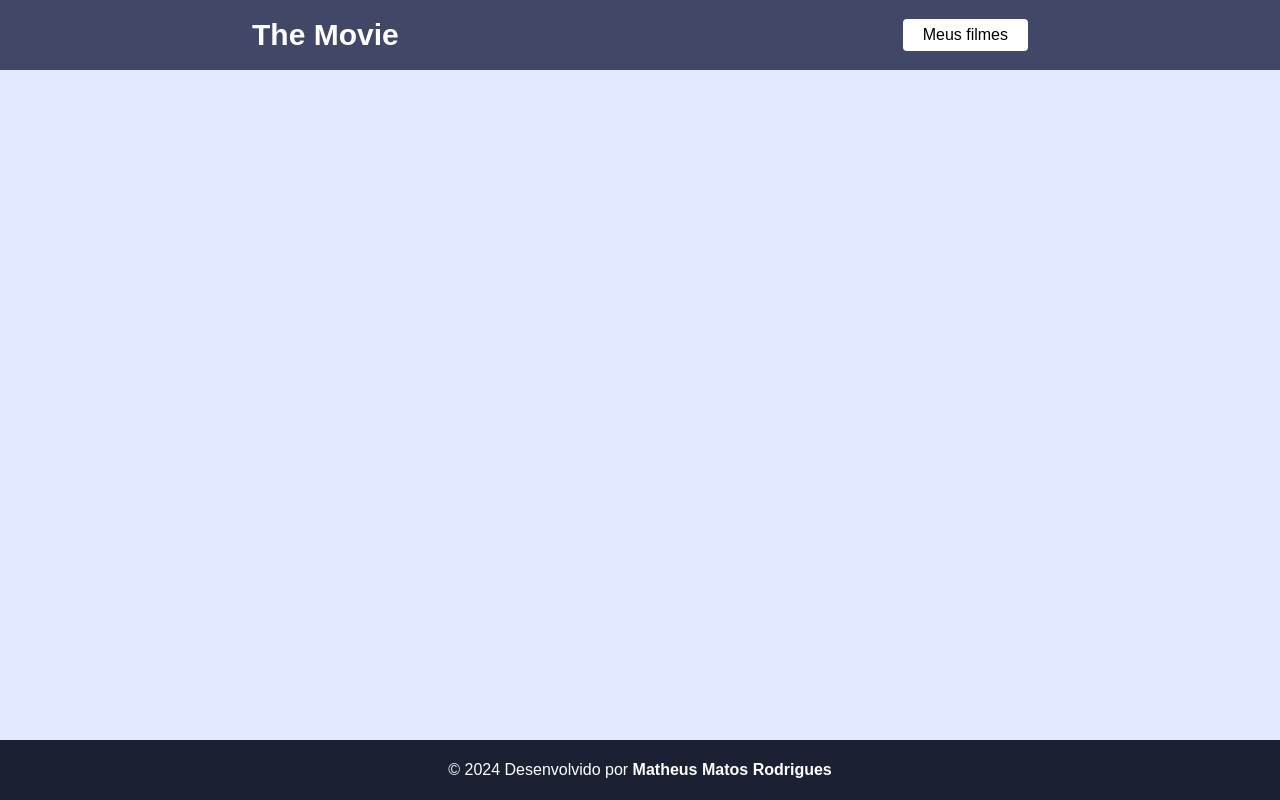
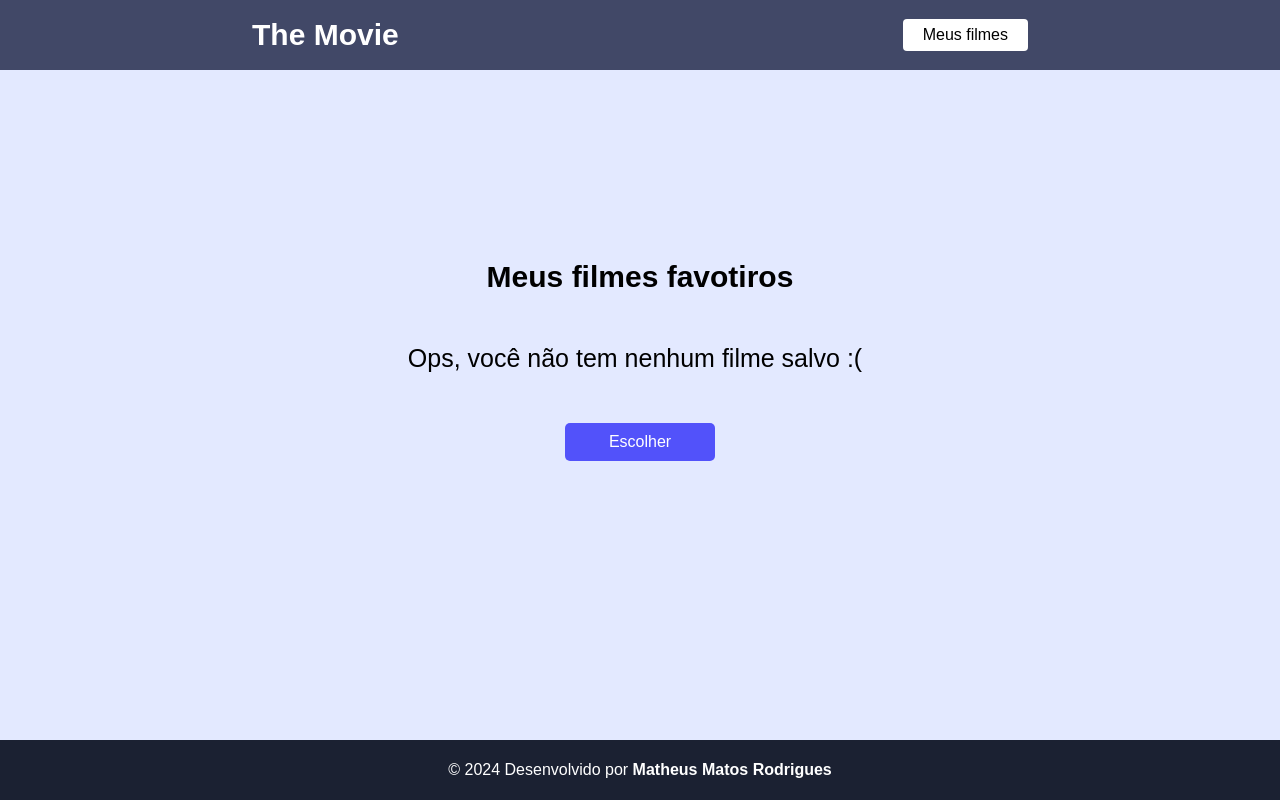
Before and after one commit to matheusmatosr/the_movie, a React (Create React App) app: page /favoritos in a window 1280 px wide. Built offline with nearby package versions, Linux system fonts and the light colour scheme.

Commit message:
feat: add favoritos page
Adicionado a página de filmes favoritos

```diff
--- /dev/null
+++ b/src/pages/favoritos.js
@@ -0,0 +1,37 @@
+import { useState } from 'react';
+import { Link } from 'react-router-dom';
+import '../style/favoritos.css';
+
+function Favoritos(){
+  const [ filmes, setFilmes ] = useState([]);
+
+  function excluirFilme(id){
+    let filtroFilmes = filmes.filter((item) => {
+      return (item.id !== id)
+    })
+    setFilmes(filtroFilmes);
+  }
+
+  return(
+    <div className='meus-filmes'>
+      <h1>Meus filmes favotiros</h1>
+      {filmes.length === 0 && <span>Ops, você não tem nenhum filme salvo :( </span>}
+      <ul>
+        {filmes.map((item) => {
+          return(
+            <li key={item.id}>
+              <span>{item.title}</span>
+              <div>
+                <Link to={`/filme/${item.id}`}>Detalhes</Link>
+                <button onClick={() => excluirFilme(item.id)} className="buttonExcluir">Excluir</button>
+              </div>
+            </li>
+          )
+        })}
+      </ul>
+      <Link className='buttonEscolher' to="/">Escolher</Link>
+    </div>
+  )
+}
+
+export default Favoritos;
--- a/src/routes/route.js
+++ b/src/routes/route.js
@@ -2,6 +2,7 @@
 import Header from "../components/header";
 import Home from "../pages/home";
 import Footer from "../components/footer";
+import Favoritos from "../pages/favoritos";
 
 function RoutesApp() {
   return (
@@ -9,6 +10,7 @@
       <Header/>
       <Routes>
         <Route path="/" element={ <Home /> } />
+        <Route path="/favoritos" element={ <Favoritos /> } />
       </Routes>
       <Footer />
     </BrowserRouter>
--- /dev/null
+++ b/src/style/favoritos.css
@@ -0,0 +1,89 @@
+.meus-filmes {
+  margin-top: 40px;
+  display: flex;
+  flex-direction: column;
+  align-items: center;
+  text-align: center;
+  color: #000;
+}
+
+.meus-filmes h1 {
+  margin-top: 150px;
+  margin-bottom: 50px;
+  font-size: 30px;
+}
+
+.meus-filmes span {
+  font-size: 25px;
+  margin-right: 10px;
+}
+
+.meus-filmes ul {
+  width: 80%;
+  padding-left: 0;
+}
+
+.meus-filmes ul li {
+  list-style: none;
+  display: flex;
+  justify-content: space-between;
+  align-items: center;
+  margin-bottom: 14px;
+  padding: 8px;
+  border: 1px solid #ccc;
+  border-radius: 4px;
+}
+
+.meus-filmes div {
+  display: flex;
+  align-items: center;
+  justify-content: center;
+}
+
+.meus-filmes div a {
+  text-decoration: none;
+  color: blue;
+  margin-right: 14px;
+}
+
+.buttonExcluir {
+  width: 60px;
+  height: 30px;
+  background-color: red;
+  color: white;
+  border: none;
+  border-radius: 4px;
+  font-size: 14px;
+}
+
+.buttonEscolher {
+  width: 150px;
+  height: 38px;
+  display: flex;
+  background-color: rgb(82, 82, 250);
+  color: white;
+  border: none;
+  justify-content: center;
+  align-items: center;
+  border-radius: 5px;
+  margin-top: 50px;
+  text-decoration: none;
+  font-size: 16px;
+}
+
+@media screen and (max-width: 600px) {
+  .meus-filmes span {
+    white-space: nowrap;
+    overflow: hidden;
+    text-overflow: ellipsis;
+  }
+
+  .meus-filmes div a {
+      margin-right: 10px;
+  }
+
+  .meus-filmes button {
+      width: 40px;
+      font-size: 12px;
+  }
+}
```
